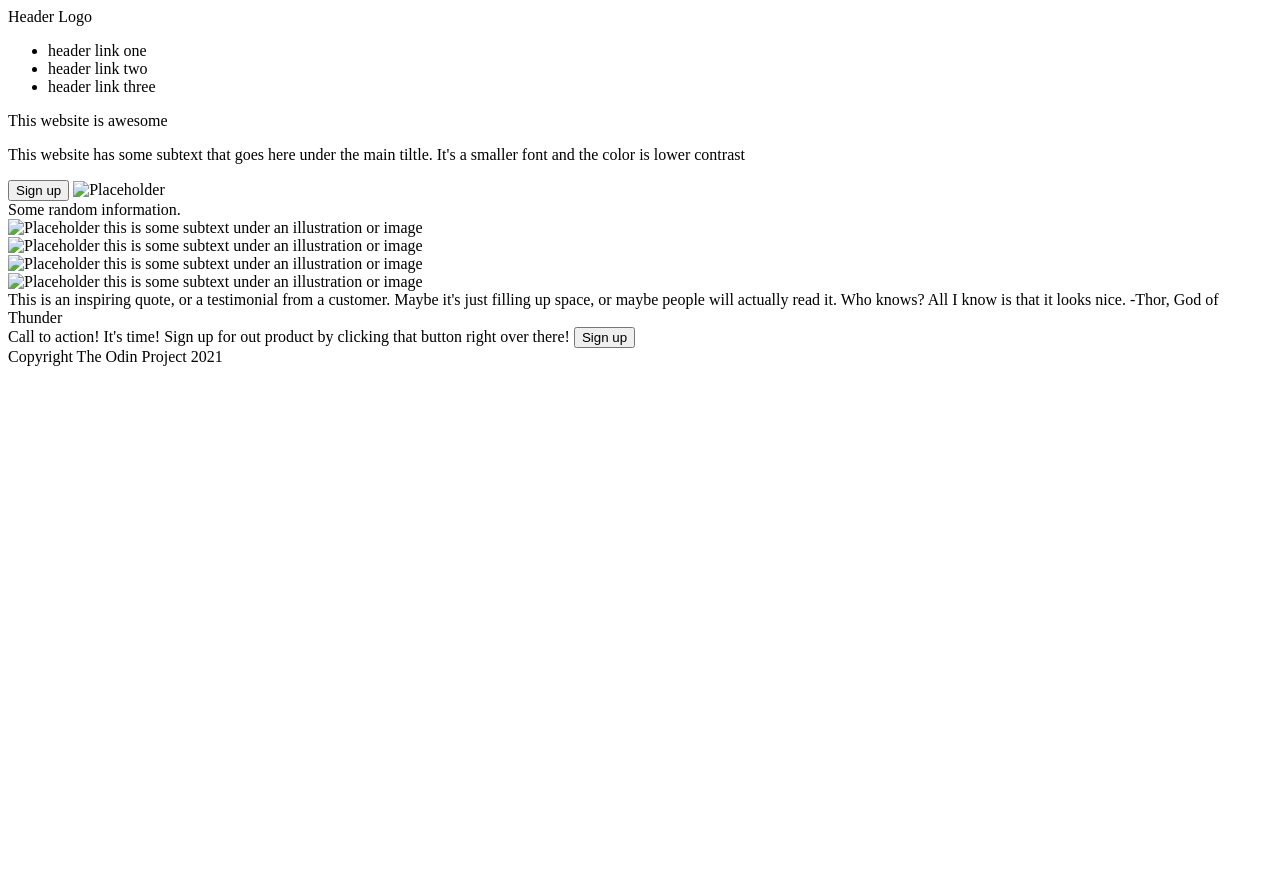
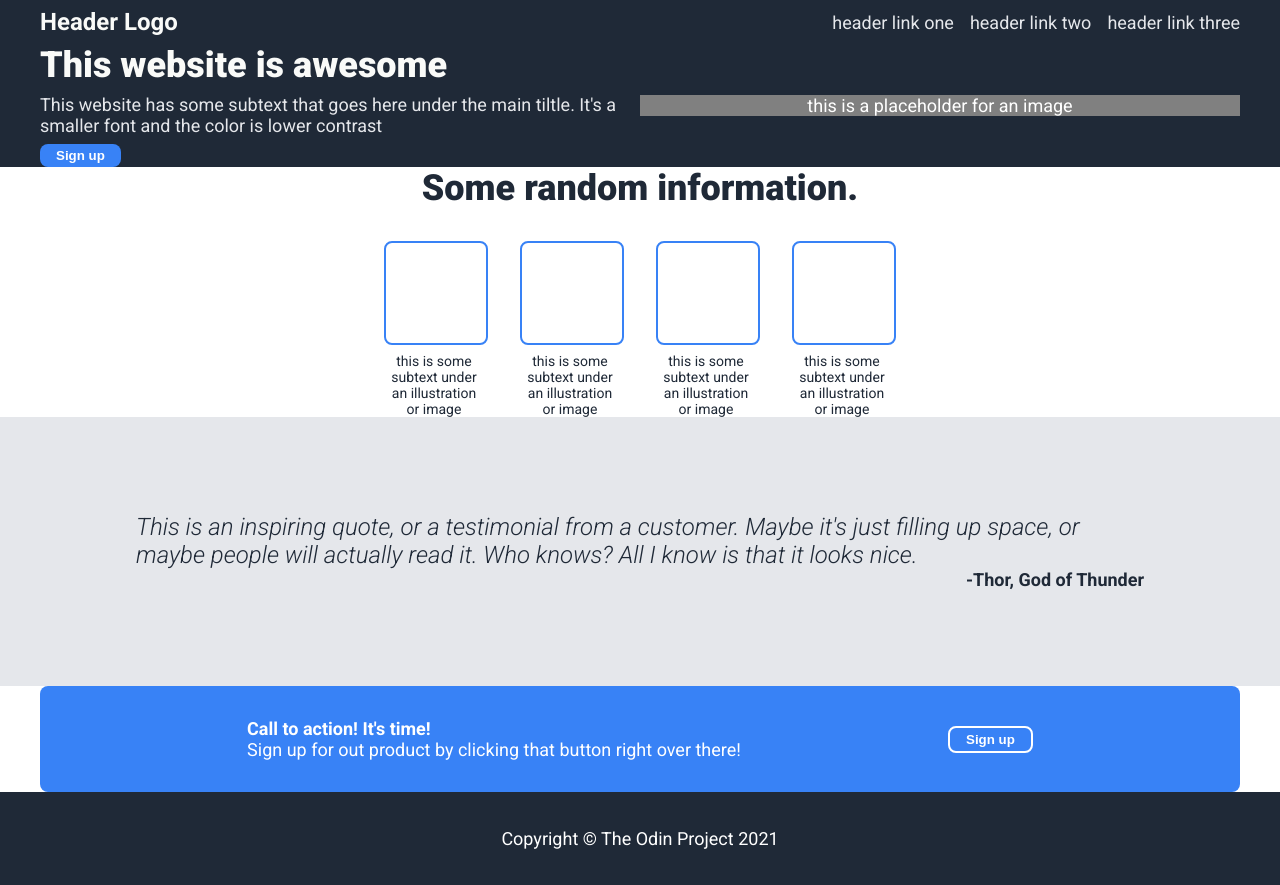
Before and after one commit to f-gregor/landing-page-TOP, a plain HTML site: page index.html in a window 1280 px wide. Before the commit the page ends 800 px from the top, so only its background shows below. Drawn offline with Linux system fonts and the light colour scheme.

Commit message:
Add wrappers and style

```diff
--- a/index.html
+++ b/index.html
@@ -7,52 +7,72 @@
     <title>TOP - Landing Page Assignment</title>
 </head>
 <body>
-    <div class="header">
-        <div class="logo">Header Logo</div>
-        <ul>
+    <div class="container header">
+        <div class="wrapper">
+            <div class="logo primary">Header Logo</div>
+            <ul class="secondary">
                 <li>header link one</li>
                 <li>header link two</li>
                 <li>header link three</li>
             </ul>
         </div>
-    <div class="container">
-        This website is awesome
-        <p>This website has some subtext that goes here under the main tiltle. It's a smaller font and the color is lower contrast</p>
+    </div>
+    <div class="container one">
+        <div class="wrapper">
+            <div class="left">
+                <div class="primary">This website is awesome</div>
+                <div class="secondary">This website has some subtext that goes here under the main tiltle. It's a smaller font and the color is lower contrast</div>
                 <button>Sign up</button>
-        <img src="TBD" alt="Placeholder">
             </div>
-    <div class="container">
-        Some random information.
-        <div class="card">
-            <img src="TBD" alt="Placeholder">
-            this is some subtext under an illustration or image
-        </div>
-        <div class="card">
-            <img src="TBD" alt="Placeholder">
-            this is some subtext under an illustration or image
-        </div>
-        <div class="card">
-            <img src="TBD" alt="Placeholder">
-            this is some subtext under an illustration or image
-        </div>
-        <div class="card">
-            <img src="TBD" alt="Placeholder">
-            this is some subtext under an illustration or image
+            <div class="placeholder">this is a placeholder for an image</div>
         </div>
     </div>
     <div class="container">
+        <div class="wrapper two">
+            <div class="dark">
+                Some random information.
+            </div>
+            <div class="card-container">
+                <div class="card">
+                    <div class="img"></div>
+                    <div class="subtext">this is some subtext under an illustration or image</div>
+                </div>
+                <div class="card">
+                    <div class="img"></div>
+                    <div class="subtext">this is some subtext under an illustration or image</div>
+                </div>
+                <div class="card">
+                    <div class="img"></div>
+                    <div class="subtext">this is some subtext under an illustration or image</div>
+                </div>
+                <div class="card">
+                    <div class="img"></div>
+                    <div class="subtext">this is some subtext under an illustration or image</div>
+                </div>
+            </div>
+        </div>
+    </div>
+    <div class="container three">
+        <div class="wrapper">
+            <div class="quote dark">
             This is an inspiring quote, or a testimonial from a customer.
             Maybe it's just filling up space, or maybe people will actually read it.
             Who knows? All I know is that it looks nice.
-        -Thor, God of Thunder
+            </div>
+            <div class="signature dark">-Thor, God of Thunder</div>
+        </div>
     </div>
     <div class="container">
-        Call to action! It's time!
-        Sign up for out product by clicking that button right over there!
-        <button class="inverted">Sign up</button>
+        <div class="wrapper four">
+            <div>
+                <strong>Call to action! It's time!</strong>
+                <p>Sign up for out product by clicking that button right over there!</p>
             </div>
-    <div class="footer">
-        Copyright The Odin Project 2021
+            <button>Sign up</button>
+        </div>
+    </div>
+    <div class="container footer">
+        Copyright © The Odin Project 2021
     </div>
 </body>
 </html>
--- a/style.css
+++ b/style.css
@@ -0,0 +1,190 @@
+@import url('https://fonts.googleapis.com/css2?family=Roboto:ital,wght@0,400;0,700;0,900;1,300&display=swap');
+
+body {
+    font-family: Roboto, sans-serif;
+    margin: 0;
+    padding: 0;
+    display: flex;
+    flex-direction: column;
+    font-size: 18px;
+    height: 100vh;
+}
+
+.primary {
+    color: #f9faf8;
+}
+
+.secondary {
+    color: #e5e7eb;
+}
+
+.dark {
+    color: #1f2937;
+}
+
+.header,
+.one,
+.footer {
+    background-color: #1f2937;
+}
+
+.three {
+    background-color: #e5e7eb;
+}
+
+.four {
+    background-color: #3882f6;
+    color: white;
+}
+
+.logo {
+    font-size: 24px;
+    font-weight: 700;
+}
+
+.one > .primary {
+    font-size: 48px;
+    font-weight: 900;
+}
+
+ul {
+    list-style: none;
+    padding: 0;
+    margin: 0;
+    display: flex;
+    gap: 16px;
+}
+
+.footer {
+    display: flex;
+    align-items: center;
+    justify-content: center;
+    color: white;
+    padding: 36px;
+}
+
+button {
+    background-color: #3882f6;
+    color: white;
+    border-radius: 8px;
+    padding: 4px 16px;
+    border: none;
+    font-weight: bold;
+}
+
+.four > button {
+    border: solid white 2px;
+}
+
+.wrapper {
+    width: 1200px;
+}
+
+.container {
+    display: flex;
+    flex: 1;
+    justify-content: center;
+    align-items: center;
+}
+
+.header,
+.footer {
+    flex: 0;
+}
+
+.header > .wrapper {
+    display: flex;
+    justify-content: space-between;
+    align-items: center;
+    padding: 8px;
+}
+
+.four {
+    display: flex;
+    justify-content: space-evenly;
+    align-items: center;
+    border-radius: 8px;
+    padding: 32px 0px;
+}
+
+.three > .wrapper {
+    padding: 96px;
+    box-sizing: border-box;
+    display: flex;
+    flex-direction: column;
+}
+
+p {
+    margin: 0;
+    padding: 0;
+}
+
+.quote {
+    font-size: 24px;
+    font-style: italic;
+    font-weight: 300;
+}
+
+.signature {
+    font-weight: bold;
+    align-self: flex-end;
+}
+
+.two > .dark {
+    font-size: 36px;
+    font-weight: 900;
+}
+
+.subtext {
+    color: #1f2937;
+    max-width: 100px;
+    font-size: 14px;
+    text-align: center;
+    margin-top: 8px;
+}
+
+.card > .img {
+    border-radius: 8px;
+    border: #3882f6 solid 2px;
+    height: 100px;
+    width: 100px;
+}
+
+.card-container {
+    display: flex;
+    gap: 32px;
+}
+
+.two {
+    display: flex;
+    flex-direction: column;
+    align-items: center;
+    gap: 32px;
+}
+
+.one > .wrapper {
+    display: flex;
+    align-items: center;
+}
+
+.one > .wrapper > * {
+    flex: 1;
+}
+
+.left {
+    display: flex;
+    flex-direction: column;
+    align-items: flex-start;
+    gap: 8px;
+}
+
+.left > .primary {
+    font-size: 36px;
+    font-weight: 900;
+}
+
+.placeholder {
+    background-color: grey;
+    color: white;
+    text-align: center;
+}
```
Lines whose indentation alone changed are shown as unchanged.
